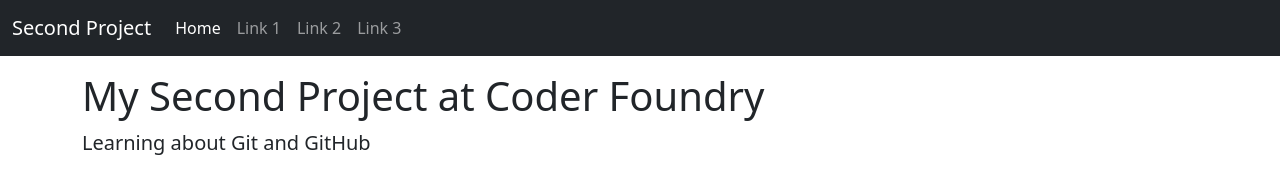
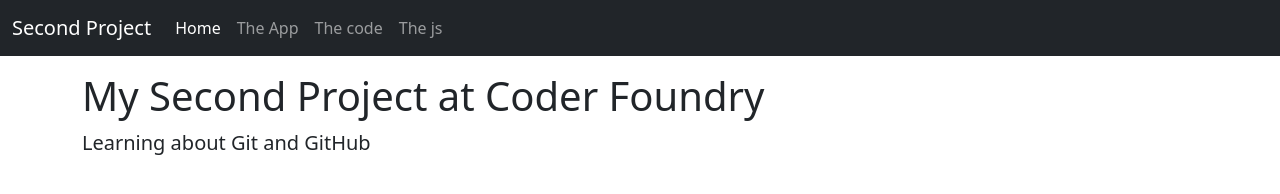
Before and after one commit to JohannGio/SecondProject, a plain HTML site: page index.html in a window 1280 px wide. Drawn offline with nearby package versions, Linux system fonts and the light colour scheme.

Commit message:
Add Link Text

```diff
--- a/index.html
+++ b/index.html
@@ -38,13 +38,13 @@
                     <a class="nav-link active" aria-current="page" href="#">Home</a>
                 </li>
                 <li class="nav-item">
-                    <a class="nav-link" href="#">Link 1</a>
+                    <a class="nav-link" href="#">The App</a>
                 </li>
                 <li class="nav-item">
-                    <a class="nav-link" href="#">Link 2</a>
+                    <a class="nav-link" href="#">The code</a>
                 </li>
                 <li class="nav-item">
-                    <a class="nav-link" href="#">Link 3</a>
+                    <a class="nav-link" href="#">The js</a>
                 </li>
             </ul>
         </div>
```
